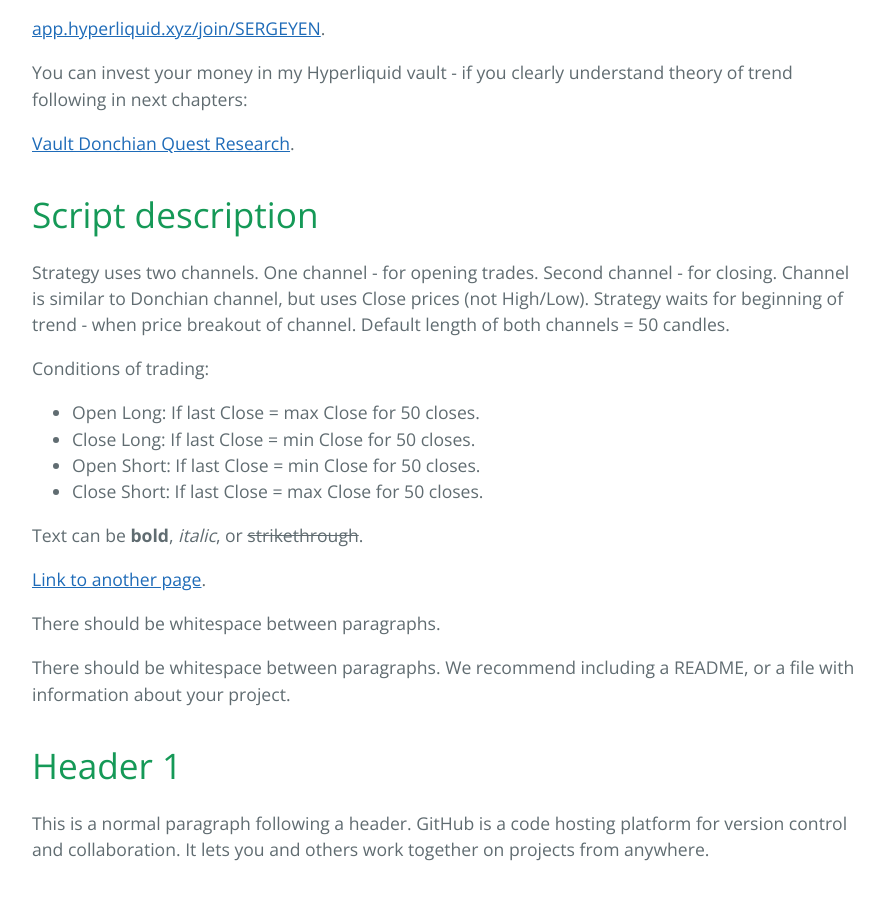
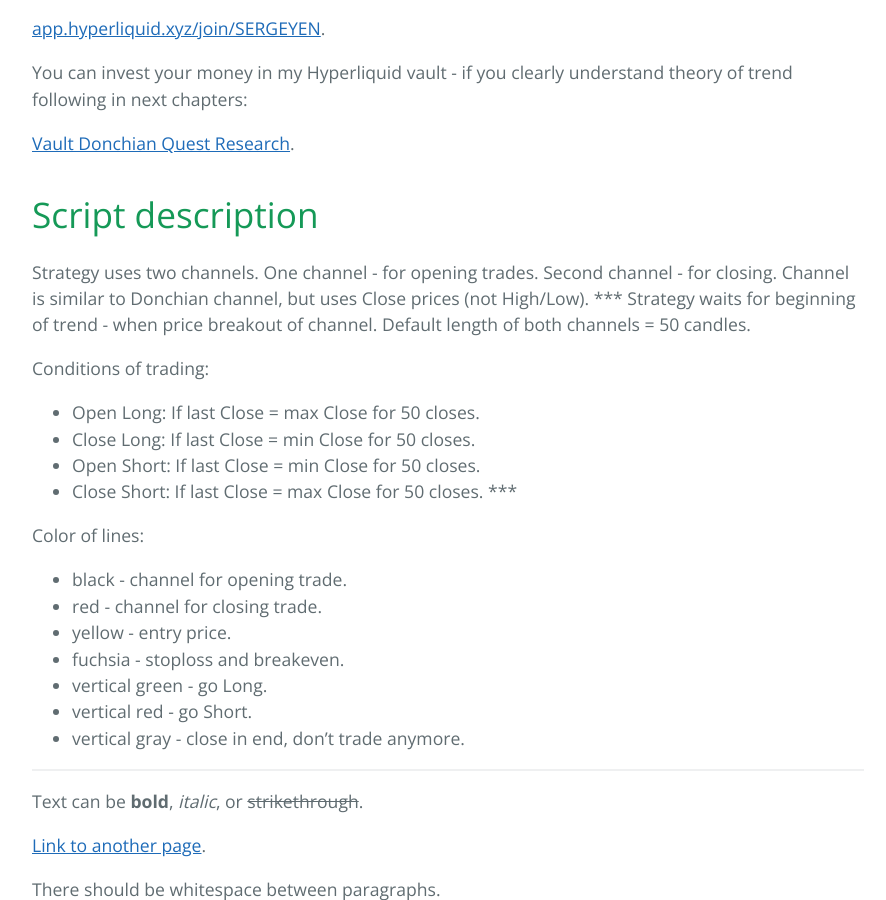
Before and after one commit to sergeyen7/sergeyen7.github.io, a Jekyll site: the page built from index.md, in a window 1280 px wide and 900 px high, scrolled down 2121 px. Shown: the whole window, without its empty margins (192-1078 px from the left). Built offline with Jekyll 4.4.1, drawn with Linux system fonts in a browser that asks for light colours.

Commit message:
Update index.md

```diff
--- a/index.md
+++ b/index.md
@@ -45,18 +45,30 @@ You can invest your money in my Hyperliquid vault - if you clearly understand th
 
 # Script description
 
-Strategy uses two channels. One channel - for opening trades. Second channel - for closing. Channel is similar to Donchian channel, but uses Close prices (not High/Low). Strategy waits for beginning of trend - when price breakout of channel. Default length of both channels = 50 candles.
+Strategy uses two channels. One channel - for opening trades. Second channel - for closing. Channel is similar to Donchian channel, but uses Close prices (not High/Low).
+***
+Strategy waits for beginning of trend - when price breakout of channel. Default length of both channels = 50 candles.
 
 Conditions of trading:
 
 * Open Long: If last Close = max Close for 50 closes.
 * Close Long: If last Close = min Close for 50 closes.
-- Open Short: If last Close = min Close for 50 closes.
-- Close Short: If last Close = max Close for 50 closes.
+* Open Short: If last Close = min Close for 50 closes.
+* Close Short: If last Close = max Close for 50 closes.
+***
+
+Color of lines:
+
+- black - channel for opening trade.
+- red - channel for closing trade.
+- yellow - entry price.
+- fuchsia - stoploss and breakeven.
+- vertical green - go Long.
+- vertical red - go Short.
+- vertical gray - close in end, don't trade anymore.
 
 
-
-
+* * *
 
 Text can be **bold**, _italic_, or ~~strikethrough~~.
 
```
